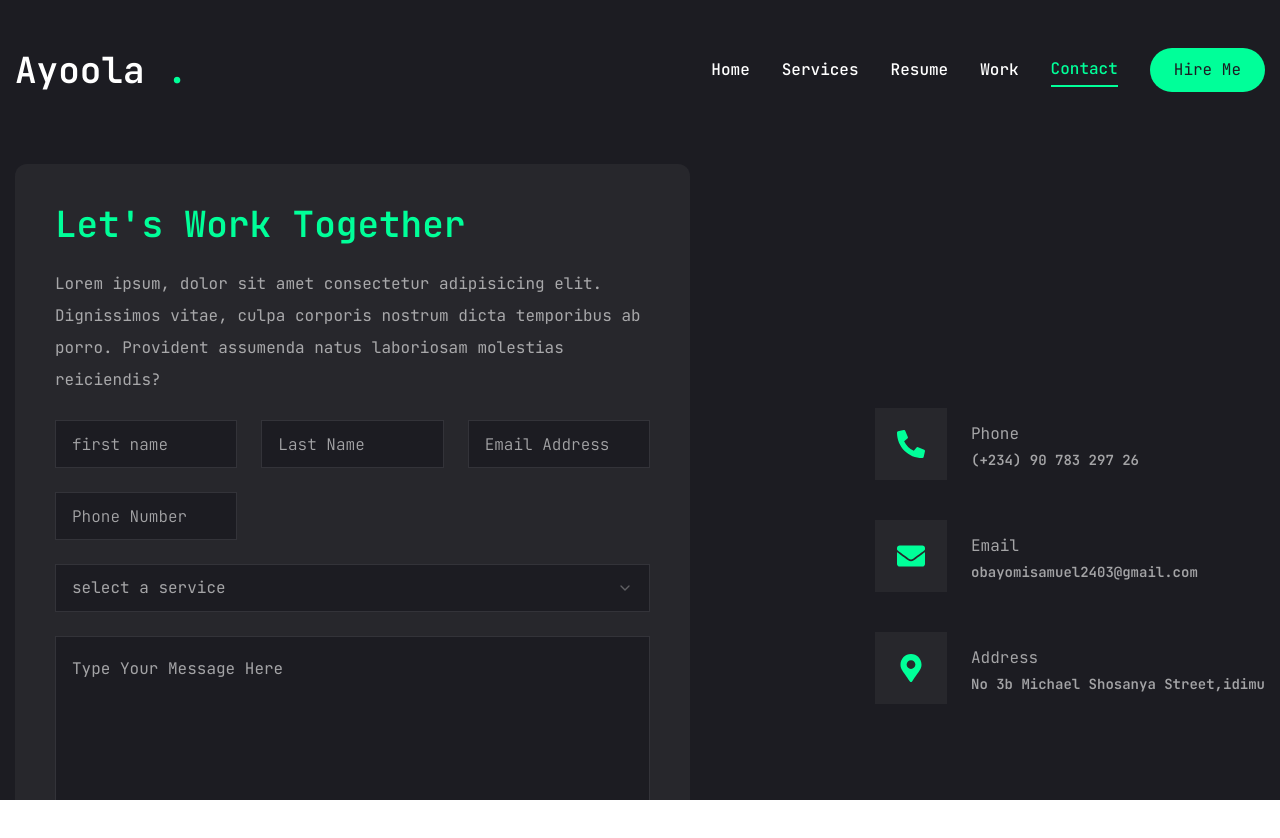
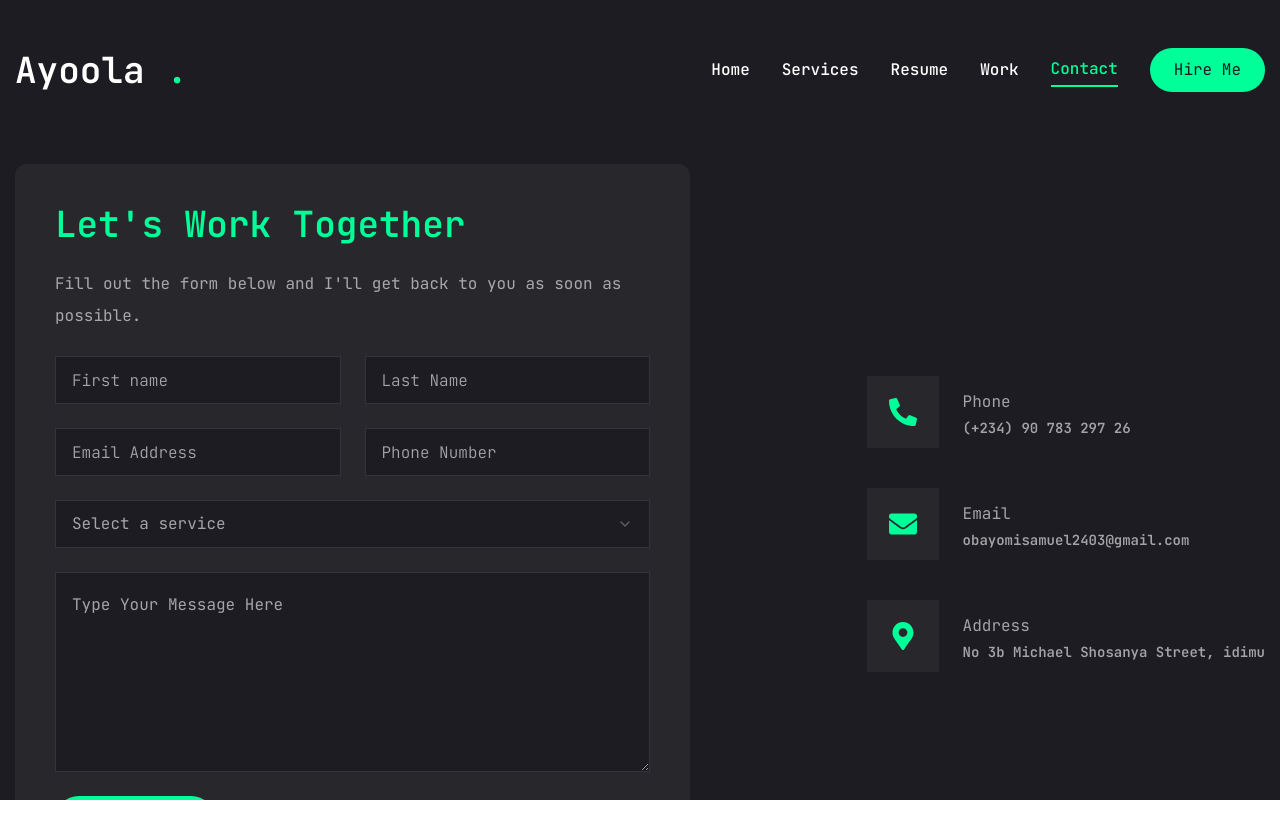
Before and after one commit to ayoolasam/My-Portfolio, a Next.js app: page /contact in a window 1280 px wide. Shown: the top 838 px of the page. Built offline with nearby package versions, Linux system fonts and the light colour scheme.

Commit message:
update portfolio

```diff
--- /dev/null
+++ b/app/api/send-email/route.ts
@@ -0,0 +1,29 @@
+import { Resend } from 'resend';
+import { NextResponse } from 'next/server';
+
+const resend = new Resend(process.env.RESEND_API_KEY);
+
+export async function POST(request: Request) {
+  try {
+    const { firstname, lastname, email, phone, service, message } = await request.json();
+
+    const data = await resend.emails.send({
+      from: 'Contact Form <onboarding@resend.dev>', // Use your verified domain
+      to: ['obayomisamuel941@gmail.com'],
+      subject: `New Contact Form Submission from ${firstname} ${lastname}`,
+      html: `
+        <h2>New Contact Form Submission</h2>
+        <p><strong>Name:</strong> ${firstname} ${lastname}</p>
+        <p><strong>Email:</strong> ${email}</p>
+        <p><strong>Phone:</strong> ${phone}</p>
+        <p><strong>Service:</strong> ${service}</p>
+        <p><strong>Message:</strong></p>ss
+        <p>${message}</p>
+      `,
+    });
+
+    return NextResponse.json({ success: true, data });
+  } catch (error) {
+    return NextResponse.json({ error: 'Failed to send email' }, { status: 500 });
+  }
+}
--- a/app/contact/page.tsx
+++ b/app/contact/page.tsx
@@ -3,90 +3,174 @@
 import { Button } from "@/components/ui/button";
 import { Input } from "@/components/ui/input";
 import { Textarea } from "@/components/ui/textarea";
-import  {motion} from 'framer-motion'
+import { motion } from 'framer-motion';
+import { useState } from 'react';
+import { toast } from 'sonner';
 
-import {Select,SelectContent,SelectGroup,SelectItem,SelectLabel,SelectTrigger,SelectValue} from "@/components/ui/select";
-import {FaPhoneAlt,FaEnvelope,FaMapMarkerAlt} from 'react-icons/fa'
-
+import {
+  Select,
+  SelectContent,
+  SelectGroup,
+  SelectItem,
+  SelectLabel,
+  SelectTrigger,
+  SelectValue
+} from "@/components/ui/select";
+import { FaPhoneAlt, FaEnvelope, FaMapMarkerAlt } from 'react-icons/fa';
 
 const info = [
   {
-    icon:<FaPhoneAlt/>,
-    title:'Phone',
-    description:"(+234) 90 783 297 26"
+    icon: <FaPhoneAlt />,
+    title: 'Phone',
+    description: "(+234) 90 783 297 26"
   },
   {
-    icon:<FaEnvelope/>,
-    title:'Email',
-    description:"obayomisamuel2403@gmail.com"
+    icon: <FaEnvelope />,
+    title: 'Email',
+    description: "obayomisamuel2403@gmail.com"
   },
   {
-    icon:<FaMapMarkerAlt/>,
-    title:'Address',
-    description:"No 3b Michael Shosanya Street,idimu"
+    icon: <FaMapMarkerAlt />,
+    title: 'Address',
+    description: "No 3b Michael Shosanya Street, idimu"
   }
-]
+];
 
 const Contact = () => {
-  return <motion.section
+  const [formData, setFormData] = useState({
+    firstname: '',
+    lastname: '',
+    email: '',
+    phone: '',
+    service: '',
+    message: ''
+  });
+  const [loading, setLoading] = useState(false);
+
+  const handleSubmit = async (e: React.FormEvent) => {
+    e.preventDefault();
+    setLoading(true);
+
+    try {
+      const response = await fetch('/api/send-email', {
+        method: 'POST',
+        headers: {
+          'Content-Type': 'application/json',
+        },
+        body: JSON.stringify(formData),
+      });
+
+      if (response.ok) {
+        toast.success('Message sent successfully!')
+        setFormData({
+          firstname: '',
+          lastname: '',
+          email: '',
+          phone: '',
+          service: '',
+          message: ''
+        });
+      } else {
+        toast.error('Failed to send message. Please try again.');
+      }
+    } catch (error) {
+      toast.error('An error occurred. Please try again.');
+    } finally {
+      setLoading(false);
+    }
+  };
+
+  return (
+    <motion.section
       initial={{ opacity: 0 }}
-  animate={{ opacity: 1,transition:{delay:2.4,duration:0.4,ease:"easeIn"} }}
-  className="py-6">
+      animate={{ opacity: 1, transition: { delay: 2.4, duration: 0.4, ease: "easeIn" } }}
+      className="py-6"
+    >
       <div className="container mx-auto">
         <div className="flex flex-col xl:flex-row gap-[30px]">
-        <div className="xl:w-[54%] order-2 xl:order-none  ">
-          <form className="flex flex-col gap-6 p-10 bg-[#27272c] rounded-xl">
+          <div className="xl:w-[54%] order-2 xl:order-none">
+            <form onSubmit={handleSubmit} className="flex flex-col gap-6 p-10 bg-[#27272c] rounded-xl">
               <h3 className="text-4xl text-accent">Let's Work Together</h3>
-            <p className="text-white/60">Lorem ipsum, dolor sit amet consectetur adipisicing elit. Dignissimos vitae, culpa corporis nostrum dicta temporibus ab porro. Provident assumenda natus laboriosam molestias reiciendis?</p>
-            <div className="grid grid-cols-1 md:grid-cols-2 xl:grid-cols-3 gap-6">
-              <Input type="firstname" placeholder="first name"/>
-              <Input type="lastname" placeholder="Last Name"/>
-              <Input type="email" placeholder="Email Address"/>
-              <Input type="phone" placeholder="Phone Number"/>
+              <p className="text-white/60">
+                Fill out the form below and I'll get back to you as soon as possible.
+              </p>
+              <div className="grid grid-cols-1 md:grid-cols-2 gap-6">
+                <Input
+                  type="text"
+                  placeholder="First name"
+                  value={formData.firstname}
+                  onChange={(e) => setFormData({ ...formData, firstname: e.target.value })}
+                  required
+                />
+                <Input
+                  type="text"
+                  placeholder="Last Name"
+                  value={formData.lastname}
+                  onChange={(e) => setFormData({ ...formData, lastname: e.target.value })}
+                  required
+                />
+                <Input
+                  type="email"
+                  placeholder="Email Address"
+                  value={formData.email}
+                  onChange={(e) => setFormData({ ...formData, email: e.target.value })}
+                  required
+                />
+                <Input
+                  type="tel"
+                  placeholder="Phone Number"
+                  value={formData.phone}
+                  onChange={(e) => setFormData({ ...formData, phone: e.target.value })}
+                  required
+                />
               </div>
-            <Select>
+              <Select
+                value={formData.service}
+                onValueChange={(value) => setFormData({ ...formData, service: value })}
+              >
                 <SelectTrigger className="w-full">
-                <SelectValue placeholder="select a service">
-
-                </SelectValue>
+                  <SelectValue placeholder="Select a service" />
                 </SelectTrigger>
                 <SelectContent>
                   <SelectGroup>
                     <SelectLabel>Select a service</SelectLabel>
-                  <SelectItem value="est">Frontend Development</SelectItem>
-                  <SelectItem value="cst" >Backend Development</SelectItem>
-
+                    <SelectItem value="frontend">Frontend Development</SelectItem>
+                    <SelectItem value="backend">Backend Development</SelectItem>
+                    <SelectItem value="fullstack">Full Stack Development</SelectItem>
                   </SelectGroup>
                 </SelectContent>
               </Select>
-            <Textarea className="h-[200px]" placeholder="Type Your Message Here"
-            >
-
-            </Textarea>
-            <Button size="md" className="max-w-40">
-              Send Message
+              <Textarea
+                className="h-[200px]"
+                placeholder="Type Your Message Here"
+                value={formData.message}
+                onChange={(e) => setFormData({ ...formData, message: e.target.value })}
+                required
+              />
+              <Button type="submit" size="md" className="max-w-40" disabled={loading}>
+                {loading ? 'Sending...' : 'Send Message'}
               </Button>
             </form>
           </div>
-        <div className="flex  flex-1 items-center xl:justify-end order-1 xl:order-none mb-8 xl:mb-0  ">
+          <div className="flex flex-1 items-center xl:justify-end order-1 xl:order-none mb-8 xl:mb-0">
             <ul className="flex flex-col gap-10">
-  {info.map((item,index)=>{
-    return <li key={index} className="flex items-center gap-6">
+              {info.map((item, index) => (
+                <li key={index} className="flex items-center gap-6">
                   <div className="w-[52px] h-[52px] xl:w-[72px] xl:h-[72px] bg-[#27272c] text-accent rounded-md flex items-center justify-center">
                     <div className="text-[28px]">{item.icon}</div>
                   </div>
                   <div className="text-white/60 flex-1">
-        <p className=" text-white/60">{item.title}</p>
+                    <p className="text-white/60">{item.title}</p>
                     <h3 className="xl:text-sm text-[13px] sm:text-sm md:text-sm">{item.description}</h3>
                   </div>
                 </li>
-  })}
+              ))}
             </ul>
           </div>
         </div>
       </div>
-
-  </motion.section>;
+    </motion.section>
+  );
 };
 
 export default Contact;
--- a/app/layout.tsx
+++ b/app/layout.tsx
@@ -3,7 +3,8 @@ import { JetBrains_Mono } from "next/font/google";
 import "./globals.css";
 import Header from "@/components/Header";
 import PageTransition from "../components/PageTransition";
-import StairEffect from "@/components/StairEffect";
+import StairEffect from "@/components/StairEffect";{}
+import {Toaster} from 'sonner'
 
 const jetbrainsMono = JetBrains_Mono({
   subsets: ["latin"],
@@ -29,6 +30,7 @@ export default function RootLayout({
         <Header />
         <StairEffect />
         <PageTransition>{children}</PageTransition>
+        <Toaster position="top-right" richColors />
       </body>
     </html>
   );
--- a/app/resume/page.jsx
+++ b/app/resume/page.jsx
@@ -130,26 +130,34 @@ const experience = {
   description:
     "I have honed my skills through diverse experiences in full-stack development and frontend engineering. From immersive bootcamps to industry roles, I have consistently delivered high-quality solutions that prioritize user experience and performance. My journey reflects a commitment to continuous learning and contributing effectively to dynamic teams.",
   items: [
-    {
-      company: "GoMyCode",
-      position: "Full Stack Development Bootcamp",
-      duration: "2023 -  2024",
+     {
+      company: "One Tix",
+      position: "Frontend enginner",
+      duration: "May 2025 - September 2025",
     },
+     {
+      company: "X devs",
+      position: "Frontend Engineer",
+      duration: "April 2025 - November 2025",
+    },
+
     {
       company: "Krystal Digital Solutions",
       position: "Frontend Intern",
-      duration: "july 2024 - September 2024",
+      duration: "October 2024 - November 2024",
     },
     {
       company: "Acada Power",
       position: "Frontend Developer",
-      duration: "August 2023 - June 2024",
+      duration: "May 2024 - December 2024",
     },
-    {
-      company: "X devs",
-      position: "Frontend (Intern)",
-      duration: "August 2023 - May 2024",
+       {
+      company: "GoMyCode",
+      position: "Full Stack Development Bootcamp",
+      duration: "November 2023 - April 2024",
     },
+
+
   ],
 };
 
--- a/components/Stats.jsx
+++ b/components/Stats.jsx
@@ -2,53 +2,52 @@
 import CountUp from "react-countup";
 
 import axios from "axios";
-import { useEffect, useState } from "react";
 
 const Stats = () => {
-  const [commits, setCommits] = useState(null);
-  const [repos, setRepos] = useState(null);
+  // const [commits, setCommits] = useState(null);
+  // const [repos, setRepos] = useState(null);
 
-  useEffect(() => {
-    const fetchGitHubData = async () => {
-      const username = "ayoolasam";
-      const token = process.env.NEXT_PUBLIC_API_TOKEN; // Optional for increased rate limits
+  // useEffect(() => {
+  //   const fetchGitHubData = async () => {
+  //     const username = "ayoolasam";
+  //     const token = process.env.NEXT_PUBLIC_API_TOKEN;
 
-      try {
-        // Fetch repositories
-        const reposResponse = await axios.get(
-          `https://api.github.com/users/${username}/repos`,
-          {
-            headers: {
-              Authorization: `Bearer ${token}`,
-            },
-          }
-        );
-        const reposData = reposResponse.data;
-        setRepos(reposData.length);
+  //     try {
+  //       // Fetch repositories
+  //       const reposResponse = await axios.get(
+  //         `https://api.github.com/users/${username}/repos`,
+  //         {
+  //           headers: {
+  //             Authorization: `Bearer ${token}`,
+  //           },
+  //         }
+  //       );
+  //       const reposData = reposResponse.data;
+  //       setRepos(reposData.length);
 
-        // Calculate total commits across all repositories
-        let totalCommits = 0;
-        for (const repo of reposData) {
-          const commitsResponse = await axios.get(
-            `https://api.github.com/repos/${username}/${repo.name}/commits`,
-            {
-              headers: {
-                Authorization: `Bearer ${token}`,
-              },
-            }
-          );
-          const commitsData = commitsResponse.data;
-          totalCommits += commitsData.length;
-        }
+  //       // Calculate total commits across all repositories
+  //       let totalCommits = 0;
+  //       for (const repo of reposData) {
+  //         const commitsResponse = await axios.get(
+  //           `https://api.github.com/repos/${username}/${repo.name}/commits`,
+  //           {
+  //             headers: {
+  //               Authorization: `Bearer ${token}`,
+  //             },
+  //           }
+  //         );
+  //         const commitsData = commitsResponse.data;
+  //         totalCommits += commitsData.length;
+  //       }
 
-        setCommits(totalCommits);
-      } catch (error) {
-        console.error("Error fetching GitHub data:", error);
-      }
-    };
+  //       setCommits(totalCommits);
+  //     } catch (error) {
+  //       console.error("Error fetching GitHub data:", error);
+  //     }
+  //   };
 
-    fetchGitHubData();
-  }, []);
+  //   fetchGitHubData();
+  // }, []);
 
   const stats = [
     {
@@ -63,16 +62,17 @@ const Stats = () => {
       num: 15,
       text: "Technologies Mastered",
     },
-    {
-      num: commits,
-      text: "Code Commits",
-    },
+    // {
+    //   num: commits,
+    //   text: "Code Commits",
+    // },
   ];
 
   return (
     <div className="container mx-auto">
-      <div className="xl:grid-cols-4 grid grid-cols-2 md:grid-cols-4 sm:grid-cols-3 gap-8 mx-auto xl:max-w-none">
-        {stats.map((stat, index) => {
+      <div className="xl:grid-cols-3 grid grid-cols-1 sm:grid-cols-2 md:grid-cols-3 gap-8 place-items-center  mx-auto xl:max-w-none">
+      {
+       stats.map((stat, index) => {
           return (
             <div
               key={index}
@@ -93,7 +93,9 @@ const Stats = () => {
               </p>
             </div>
           );
-        })}
+        })
+      }
+
       </div>
     </div>
   );
--- a/package.json
+++ b/package.json
@@ -9,6 +9,7 @@
     "lint": "next lint"
   },
   "dependencies": {
+    "@emailjs/browser": "^4.4.1",
     "@radix-ui/react-dialog": "^1.1.4",
     "@radix-ui/react-scroll-area": "^1.2.2",
     "@radix-ui/react-select": "^2.1.4",
@@ -25,6 +26,8 @@
     "react-countup": "^6.5.3",
     "react-dom": "^19.0.0",
     "react-icons": "^5.4.0",
+    "resend": "^6.6.0",
+    "sonner": "^2.0.7",
     "swiper": "^11.2.1",
     "tailwind-merge": "^2.6.0",
     "tailwindcss-animate": "^1.0.7"
```
Also changed, not shown: 1 other file (tests, documents, lock files or other folders). Lines whose indentation alone changed are shown as unchanged.
